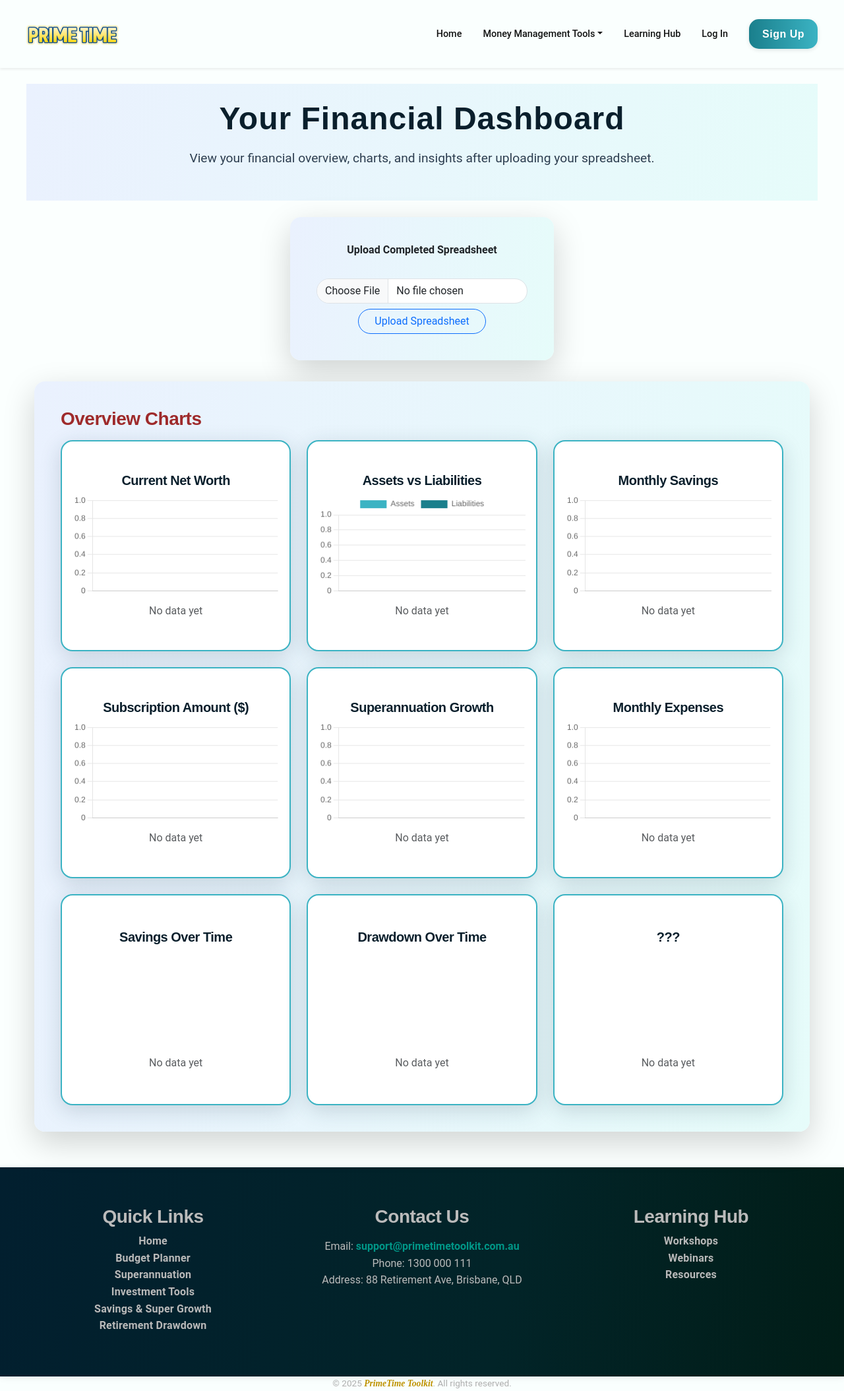
After one commit to katharinalisa/T362, a Flask app: template primetime_toolkit/templates/dashboard.html in a window 1280 px wide. The commit adds this page. Shown: the whole page at 66% size. Run offline with Flask 3, Linux system fonts and the light colour scheme; the template is opened without the code that fills it, so the values that code supplies are empty; a map, chart or similar area stays blank.

Commit message:
Design for dashboard overview

```diff
--- a/primetime_toolkit/__init__.py
+++ b/primetime_toolkit/__init__.py
@@ -8,7 +8,7 @@ def create_app():
     app.config['SECRET_KEY'] = 'our-secret'
     app.config['SQLALCHEMY_DATABASE_URI'] = 'sqlite:///primetime.db'
     app.config['SQLALCHEMY_TRACK_MODIFICATIONS'] = False
-    app.config['UPLOAD_FOLDER'] = os.path.join(app.static_folder, 'files')
+    app.config['UPLOAD_FOLDER'] = os.path.join(app.static_folder, 'uploads')
 
     app.config['MAIL_SERVER'] = 'smtp.gmail.com'
     app.config['MAIL_PORT'] = 587
--- a/primetime_toolkit/static/style/style.css
+++ b/primetime_toolkit/static/style/style.css
@@ -3,7 +3,7 @@
 :root {
   --primary-color: #000000;
   --accent-color: #be9200;
-  --nav-color: #faf8e9;
+  --nav-color: #fafffe;
   --text-color: #131313;
   --jade: #ecf6f7;
   --green: #e6f5f3;
@@ -66,7 +66,7 @@
   z-index: 3;
 }
 
-/* C:\Users\kagre\OneDrive - Queensland University of Technology\Desktop\T362\PRIMETIME\primetime_toolkit\static\img\image.jpg */
+/* C:\Users\kagre\OneDrive - Queensland University of Technology\Desktop\T362\primetime_toolkit\static\img\image.jpg */
 
 /* === Base Typography === */
 body {
@@ -673,7 +673,7 @@ body:not(:target) #Summary { display: block; }
   .btn-cta:hover{ filter:brightness(.95); color:#fff; }
 
   .slice{ padding: 72px 0; }
-  .slice-alt{ padding: 72px 0; background: var(--cream); }
+  .slice-alt{ padding: 72px 0; }
   .white-bg { background: #FFFFFF; }
   .container-narrow{ max-width: 980px; margin: 0 auto; }
   .content-wide {
--- /dev/null
+++ b/primetime_toolkit/templates/dashboard.html
@@ -0,0 +1,216 @@
+{% extends 'layout.html' %}
+
+{% block content %}
+<section class="hero-section text-center py-4" style="background: linear-gradient(100deg, #eaf1fe 0%, #e6fcfa 100%);">
+  <div class="container">
+    <h1 class="display-1 section-title mb-2" style="font-size:3rem; font-weight:800; letter-spacing:1px;">
+      Your Financial Dashboard
+    </h1>
+    <p class="lead-p mb-4" style="font-size:1.2rem; color:#2d3e50;">
+      View your financial overview, charts, and insights after uploading your spreadsheet.
+    </p>
+  </div>
+</section><br>
+
+<!-- Upload Spreadsheet Section (reduce space below) -->
+<div class="container" style="margin-bottom: 0.5rem;">
+  <div class="card mx-auto shadow-lg border-0 rounded-4 p-4 mb-2" style="max-width: 400px; border: 2.5px solid #1a7f8c; background: linear-gradient(100deg, #eaf1fe 0%, #e6fcfa 100%);">
+    <div class="card-body text-center">
+      <span class="fs-1 text-primary mb-2"><i class="bi bi-upload"></i></span>
+      <h6><strong>Upload Completed Spreadsheet</strong></h6><br>
+      <form action="{{ url_for('views.upload_excel') }}" method="POST" enctype="multipart/form-data">
+        <input type="file" name="budget_file" class="form-control mb-2 rounded-pill" accept=".xlsx,.xls" required>
+        <button type="submit" class="btn btn-outline-primary rounded-pill px-4">Upload Spreadsheet</button>
+      </form>
+    </div>
+  </div>
+</div>
+
+<div class="container-fluid py-4">
+  <div class="row g-4">
+    <div class="col-12">
+      <div class="card shadow-lg border-0 rounded-4 p-4 mb-4" style="border: 2.5px solid #1a7f8c; background: linear-gradient(100deg, #eaf1fe 0%, #e6fcfa 100%);">
+        <div class="card-body">
+          <h3 class="fw-bold mb-3">Overview Charts</h3>
+          <div class="row g-4">
+            <div class="col-md-4">
+              <div class="dashboard-chart card-soft p-3 text-center" style="height:320px; display:flex; flex-direction:column; justify-content:center; align-items:center; box-shadow: 0 8px 32px rgba(34,60,80,0.18); border: 2px solid #3bb3c3; border-radius: 18px; background: #fff;">
+                <h5 class="mb-2">Current Net Worth</h5>
+                <canvas id="netWorthChart" style="max-width:100%; max-height:220px;"></canvas>
+                <span class="text-muted mt-2">No data yet</span>
+              </div>
+            </div>
+            <div class="col-md-4">
+              <div class="dashboard-chart card-soft p-3 text-center" style="height:320px; display:flex; flex-direction:column; justify-content:center; align-items:center; box-shadow: 0 8px 32px rgba(34,60,80,0.18); border: 2px solid #3bb3c3; border-radius: 18px; background: #fff;">
+                <h5 class="mb-2">Assets vs Liabilities</h5>
+                <canvas id="assetsLiabilitiesChart" style="max-width:100%; max-height:220px;"></canvas>
+                <span class="text-muted mt-2">No data yet</span>
+              </div>
+            </div>
+            <div class="col-md-4">
+              <div class="dashboard-chart card-soft p-3 text-center" style="height:320px; display:flex; flex-direction:column; justify-content:center; align-items:center; box-shadow: 0 8px 32px rgba(34,60,80,0.18); border: 2px solid #3bb3c3; border-radius: 18px; background: #fff;">
+                <h5 class="mb-2">Monthly Savings</h5>
+                <canvas id="monthlySavingsChart" style="max-width:100%; max-height:220px;"></canvas>
+                <span class="text-muted mt-2">No data yet</span>
+              </div>
+            </div>
+            <div class="col-md-4">
+              <div class="dashboard-chart card-soft p-3 text-center" style="height:320px; display:flex; flex-direction:column; justify-content:center; align-items:center; box-shadow: 0 8px 32px rgba(34,60,80,0.18); border: 2px solid #3bb3c3; border-radius: 18px; background: #fff;">
+                <h5 class="mb-2">Subscription Amount ($)</h5>
+                <canvas id="debtPaydownChart" style="max-width:100%; max-height:220px;"></canvas>
+                <span class="text-muted mt-2">No data yet</span>
+              </div>
+            </div>
+            <div class="col-md-4">
+              <div class="dashboard-chart card-soft p-3 text-center" style="height:320px; display:flex; flex-direction:column; justify-content:center; align-items:center; box-shadow: 0 8px 32px rgba(34,60,80,0.18); border: 2px solid #3bb3c3; border-radius: 18px; background: #fff;">
+                <h5 class="mb-2">Superannuation Growth</h5>
+                <canvas id="superGrowthChart" style="max-width:100%; max-height:220px;"></canvas>
+                <span class="text-muted mt-2">No data yet</span>
+              </div>
+            </div>
+            <div class="col-md-4">
+              <div class="dashboard-chart card-soft p-3 text-center" style="height:320px; display:flex; flex-direction:column; justify-content:center; align-items:center; box-shadow: 0 8px 32px rgba(34,60,80,0.18); border: 2px solid #3bb3c3; border-radius: 18px; background: #fff;">
+                <h5 class="mb-2">Monthly Expenses</h5>
+                <canvas id="drawdownChart" style="max-width:100%; max-height:220px;"></canvas>
+                <span class="text-muted mt-2">No data yet</span>
+              </div>
+            </div>
+            <!-- Additional meaningful charts -->
+
+              <div class="col-md-4">
+              <div class="dashboard-chart card-soft p-3 text-center" style="height:320px; display:flex; flex-direction:column; justify-content:center; align-items:center; box-shadow: 0 8px 32px rgba(34,60,80,0.18); border: 2px solid #3bb3c3; border-radius: 18px; background: #fff;">
+                <h5 class="mb-2">Savings Over Time</h5>
+                <canvas id="investmentAllocationChart" style="max-width:100%; max-height:220px;"></canvas>
+                <span class="text-muted mt-2">No data yet</span>
+              </div>
+            </div>
+            <div class="col-md-4">
+              <div class="dashboard-chart card-soft p-3 text-center" style="height:320px; display:flex; flex-direction:column; justify-content:center; align-items:center; box-shadow: 0 8px 32px rgba(34,60,80,0.18); border: 2px solid #3bb3c3; border-radius: 18px; background: #fff;">
+                <h5 class="mb-2">Drawdown Over Time</h5>
+                <canvas id="spendingTrendsChart" style="max-width:100%; max-height:220px;"></canvas>
+                <span class="text-muted mt-2">No data yet</span>
+              </div>
+            </div>
+            <div class="col-md-4">
+              <div class="dashboard-chart card-soft p-3 text-center" style="height:320px; display:flex; flex-direction:column; justify-content:center; align-items:center; box-shadow: 0 8px 32px rgba(34,60,80,0.18); border: 2px solid #3bb3c3; border-radius: 18px; background: #fff;">
+                <h5 class="mb-2">???</h5>
+                <canvas id="insuranceCoverageChart" style="max-width:100%; max-height:220px;"></canvas>
+                <span class="text-muted mt-2">No data yet</span>
+              </div>
+            </div>
+
+            <!-- End additional charts -->
+          </div>
+        </div>
+      </div>
+    </div>
+  </div>
+</div>
+
+<!-- Chart.js placeholder scripts -->
+<script src="https://cdn.jsdelivr.net/npm/chart.js"></script>
+<script>
+  // Empty charts for now
+  var ctxNetWorth = document.getElementById('netWorthChart').getContext('2d');
+  var netWorthChart = new Chart(ctxNetWorth, {
+    type: 'line',
+    data: { labels: [], datasets: [{ label: 'Net Worth', data: [], backgroundColor: 'rgba(58, 183, 195, 0.2)', borderColor: '#1a7f8c', borderWidth: 2 }] },
+    options: { responsive: true, plugins: { legend: { display: false } }, scales: { y: { beginAtZero: true } } }
+  });
+
+  var ctxAssetsLiabilities = document.getElementById('assetsLiabilitiesChart').getContext('2d');
+  var assetsLiabilitiesChart = new Chart(ctxAssetsLiabilities, {
+    type: 'bar',
+    data: {
+      labels: [],
+      datasets: [
+        { label: 'Assets', data: [], backgroundColor: '#3bb3c3' },
+        { label: 'Liabilities', data: [], backgroundColor: '#1a7f8c' }
+      ]
+    },
+    options: { responsive: true, plugins: { legend: { display: true } }, scales: { y: { beginAtZero: true } } }
+  });
+
+  var ctxMonthlySavings = document.getElementById('monthlySavingsChart').getContext('2d');
+  var monthlySavingsChart = new Chart(ctxMonthlySavings, {
+    type: 'bar',
+    data: { labels: [], datasets: [{ label: 'Monthly Savings', data: [], backgroundColor: '#1a7f8c' }] },
+    options: { responsive: true, plugins: { legend: { display: false } }, scales: { y: { beginAtZero: true } } }
+  });
+
+  var ctxDebtPaydown = document.getElementById('debtPaydownChart').getContext('2d');
+  var debtPaydownChart = new Chart(ctxDebtPaydown, {
+    type: 'line',
+    data: { labels: [], datasets: [{ label: 'Debt Paydown', data: [], backgroundColor: 'rgba(220,53,69,0.15)', borderColor: '#dc3545', borderWidth: 2 }] },
+    options: { responsive: true, plugins: { legend: { display: false } }, scales: { y: { beginAtZero: true } } }
+  });
+
+  var ctxSuperGrowth = document.getElementById('superGrowthChart').getContext('2d');
+  var superGrowthChart = new Chart(ctxSuperGrowth, {
+    type: 'line',
+    data: { labels: [], datasets: [{ label: 'Super Growth', data: [], backgroundColor: 'rgba(59,179,195,0.15)', borderColor: '#3bb3c3', borderWidth: 2 }] },
+    options: { responsive: true, plugins: { legend: { display: false } }, scales: { y: { beginAtZero: true } } }
+  });
+
+  var ctxDrawdown = document.getElementById('drawdownChart').getContext('2d');
+  var drawdownChart = new Chart(ctxDrawdown, {
+    type: 'line',
+    data: { labels: [], datasets: [{ label: 'Retirement Drawdown', data: [], backgroundColor: 'rgba(26,127,140,0.15)', borderColor: '#1a7f8c', borderWidth: 2 }] },
+    options: { responsive: true, plugins: { legend: { display: false } }, scales: { y: { beginAtZero: true } } }
+  });
+
+  // Additional charts
+  var ctxExpenseBreakdown = document.getElementById('expenseBreakdownChart').getContext('2d');
+  var expenseBreakdownChart = new Chart(ctxExpenseBreakdown, {
+    type: 'pie',
+    data: {
+      labels: [],
+      datasets: [{
+        label: 'Expenses',
+        data: [],
+        backgroundColor: ['#1a7f8c', '#3bb3c3', '#ffe066', '#dc3545', '#6c757d']
+      }]
+    },
+    options: {
+      responsive: true,
+      plugins: { legend: { display: true } }
+    }
+  });
+
+  var ctxIncomeSources = document.getElementById('incomeSourcesChart').getContext('2d');
+  var incomeSourcesChart = new Chart(ctxIncomeSources, {
+    type: 'pie',
+    data: {
+      labels: [],
+      datasets: [{
+        label: 'Income',
+        data: [],
+        backgroundColor: ['#3bb3c3', '#1a7f8c', '#ffe066', '#198754', '#6c757d']
+      }]
+    },
+    options: {
+      responsive: true,
+      plugins: { legend: { display: true } }
+    }
+  });
+
+  var ctxEmergencyFund = document.getElementById('emergencyFundChart').getContext('2d');
+  var emergencyFundChart = new Chart(ctxEmergencyFund, {
+    type: 'bar',
+    data: {
+      labels: ['Goal', 'Current'],
+      datasets: [{
+        label: 'Emergency Fund',
+        data: [],
+        backgroundColor: ['#3bb3c3', '#ffe066']
+      }]
+    },
+    options: {
+      responsive: true,
+      plugins: { legend: { display: false } },
+      scales: { y: { beginAtZero: true } }
+    }
+  });
+</script>
+
+{% endblock %}
--- a/primetime_toolkit/templates/home.html
+++ b/primetime_toolkit/templates/home.html
@@ -75,7 +75,7 @@
     <div class="text-center">
       <h5>Upload Your Completed Excel Spreadsheet on the Next Page</h5>
       <p class="lead-p mb-3">Go to Dashboards to upload your spreadsheet and view your results.</p>
-      <a href="{{ url_for('views.budget') }}"  class="btn btn-cta btn-lg rounded-pill shadow" style="background: linear-gradient(90deg, #1a7f8c 0%, #3bb3c3 100%); color: #fff; font-weight:600; letter-spacing:0.5px; border: none;">Go to Dashboards</a>
+      <a href="{{ url_for('views.dashboard') }}"  class="btn-login btn-lg rounded-pill shadow" style="text-decoration:none;">Go to Dashboards</a>
     </div>
   </div><br><br>
 </section><br><br><br>
@@ -123,5 +123,6 @@
       <i class="bi bi-arrow-right-circle me-2"></i>Visit Learning Hub
     </a>
   </div>
-</section>
+</section><br><br>
+
 {% endblock %}
--- a/primetime_toolkit/templates/layout.html
+++ b/primetime_toolkit/templates/layout.html
@@ -14,15 +14,11 @@
 
 <body>
   <!-- Navigation Bar -->
-  <nav class="navbar navbar-expand-lg shadow-sm sticky-top bg-white">
+  <nav class="navbar navbar-expand-lg shadow-sm sticky-top">
   <div class="container">
     <a class="navbar-brand" href="{{ url_for('views.home') }}">
       <img src="{{ url_for('static', filename='img/primetime_image.png') }}" alt="PrimeTime Toolkit" class="logo-img">
     </a>
-    <button class="navbar-toggler" type="button" data-bs-toggle="collapse" data-bs-target="#mainNav"
-      aria-controls="mainNav" aria-expanded="false" aria-label="Toggle navigation">
-      <span class="navbar-toggler-icon"></span>
-    </button>
 
     <div class="collapse navbar-collapse justify-content-end" id="mainNav">
       <ul class="navbar-nav align-items-center">
@@ -31,7 +27,7 @@
           <a class="nav-link dropdown-toggle" href="#" role="button" data-bs-toggle="dropdown">Money Management Tools</a>
           <ul class="dropdown-menu">
             <li><a class="dropdown-item" href="{{ url_for('views.assessment') }}">Self-Assessment</a></li>
-            <li><a class="dropdown-item" href="{{ url_for('views.budget') }}">Budget Planner</a></li>
+            <li><a class="dropdown-item" href="{{ url_for('views.dashboard') }}">Dashboard</a></li>
             <li><a class="dropdown-item" href="{{ url_for('views.superannuation') }}">Superannuation</a></li>
             <li><a class="dropdown-item" href="#">Investment Tools</a></li>
           </ul>
```
Also changed, not shown: primetime_toolkit/templates/budget.html (deleted, +0 -63 lines), primetime_toolkit/templates/superannuation.html (+0 -91 lines), primetime_toolkit/views.py (+4 -4 lines).
